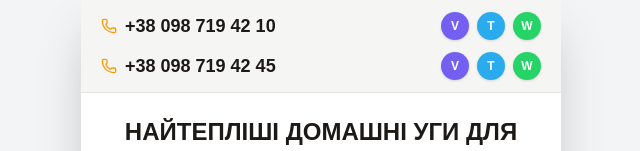
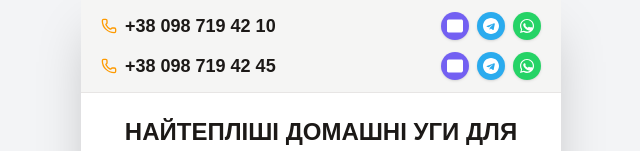
Before and after one commit to TrillionaireViier/home-slippers, a Next.js app: page / in a window 1280 px wide. Shown: the top 151 px of the page, without its empty margins (319-959 px from the left). Built offline with nearby package versions, Linux system fonts and the light colour scheme.

Commit message:
Update messenger icons to real SVGs in header and footer

```diff
--- a/src/app/page.tsx
+++ b/src/app/page.tsx
@@ -4,6 +4,24 @@ import Link from 'next/link'
 import { useState, useEffect } from 'react'
 import { createOrder } from './actions'
 import { ShoppingBag, Star, Check, Phone, Truck, ShieldCheck, ChevronLeft, ChevronRight } from 'lucide-react'
+
+const TelegramIcon = ({ className = "w-4 h-4" }) => (
+  <svg viewBox="0 0 24 24" fill="currentColor" className={className}>
+    <path d="M12 0C5.373 0 0 5.373 0 12s5.373 12 12 12 12-5.373 12-12S18.627 0 12 0zm5.894 8.221l-1.97 9.28c-.145.658-.537.818-1.084.508l-3-2.21-1.446 1.394c-.14.18-.357.223-.548.223l.188-2.85 5.18-4.686c.223-.195-.054-.298-.346-.11l-6.4 4.032-2.75-.86c-.596-.188-.61-.595.124-.88l10.74-4.14c.498-.184.935.116.782.88z"/>
+  </svg>
+)
+
+const WhatsAppIcon = ({ className = "w-4 h-4" }) => (
+  <svg viewBox="0 0 24 24" fill="currentColor" className={className}>
+    <path d="M16.6 14c-.2-.1-1.5-.7-1.7-.8-.2-.1-.4-.1-.6.2-.2.3-.7.8-.8 1-.2.2-.4.2-.6.1-.2-.1-1.1-.4-2-1.2-.7-.6-1.2-1.4-1.3-1.6-.1-.2 0-.3.1-.4.1-.1.2-.2.3-.3.1-.1.2-.2.2-.4 0-.1 0-.3-.1-.4-.1-.2-.6-1.5-.8-2.1-.2-.5-.4-.4-.6-.4h-.5c-.2 0-.5.1-.8.4-.3.3-1 1-1 2.4s1 2.8 1.2 3c.2.3 2.1 3.2 5.1 4.5 2.1.9 2.9 1 3.9.9.9-.1 2.7-1.1 3.1-2.2.4-1.1.4-2 .3-2.2-.2-.3-.5-.4-.7-.5zM12 20.3v.1c-1.6 0-3.1-.4-4.5-1.2l-.3-.2-3.3.9.9-3.2-.2-.3c-.9-1.4-1.3-3-1.3-4.7 0-4.8 3.9-8.7 8.7-8.7s8.7 3.9 8.7 8.7-3.9 8.7-8.7 8.7zM12 1.6C6.2 1.6 1.5 6.3 1.5 12c0 1.9.5 3.7 1.5 5.2l-1.5 5.3 5.5-1.4c1.5.9 3.2 1.4 5 1.4 5.8 0 10.5-4.7 10.5-10.5S17.8 1.6 12 1.6z"/>
+  </svg>
+)
+
+const ViberIcon = ({ className = "w-4 h-4" }) => (
+  <svg viewBox="0 0 24 24" fill="currentColor" className={className}>
+    <path d="M21.571 2.43H2.43C1.09 2.43 0 3.52 0 4.859v14.282C0 20.48 1.09 21.571 2.43 21.571h19.142c1.34 0 2.43-1.09 2.43-2.43V4.859c0-1.34-1.09-2.43-2.43-2.43zM18.887 13.422c-.23-.23-.623-.393-.895-.494a32.062 32.062 0 0 0-2.315-.658 2.502 2.502 0 0 0-2.45.698l-.497.493a14.243 14.243 0 0 1-4.733-4.733l.493-.497a2.502 2.502 0 0 0 .698-2.45 32.06 32.06 0 0 0-.658-2.316c-.101-.272-.264-.665-.494-.895-.36-.36-.962-.387-1.503-.306-1.127.169-2.336 1.09-2.617 2.25-.138.56-.251 1.764.12 3.522 1.045 4.954 4.542 8.451 9.496 9.496 1.758.371 2.962.258 3.522.12 1.16-.281 2.081-1.49 2.25-2.617.081-.541.054-1.143-.306-1.503z"/>
+  </svg>
+)
 
 export default function Home() {
   const [loading, setLoading] = useState(false)
@@ -64,9 +82,9 @@ export default function Home() {
               +38 098 719 42 10
             </a>
             <div className="flex gap-2">
-              <a href="viber://chat?number=%2B380987194210" className="bg-[#7360f2] text-white w-7 h-7 rounded-full flex items-center justify-center font-bold text-xs shadow-sm" title="Viber">V</a>
-              <a href="tg://resolve?domain=380987194210" className="bg-[#2AABEE] text-white w-7 h-7 rounded-full flex items-center justify-center font-bold text-xs shadow-sm" title="Telegram">T</a>
-              <a href="https://wa.me/380987194210" className="bg-[#25D366] text-white w-7 h-7 rounded-full flex items-center justify-center font-bold text-xs shadow-sm" title="WhatsApp">W</a>
+              <a href="viber://chat?number=%2B380987194210" className="bg-[#7360f2] text-white w-7 h-7 rounded-full flex items-center justify-center shadow-sm" title="Viber"><ViberIcon className="w-4 h-4" /></a>
+              <a href="tg://resolve?domain=380987194210" className="bg-[#2AABEE] text-white w-7 h-7 rounded-full flex items-center justify-center shadow-sm" title="Telegram"><TelegramIcon className="w-4 h-4" /></a>
+              <a href="https://wa.me/380987194210" className="bg-[#25D366] text-white w-7 h-7 rounded-full flex items-center justify-center shadow-sm" title="WhatsApp"><WhatsAppIcon className="w-4 h-4" /></a>
             </div>
           </div>
           <div className="flex items-center justify-between">
@@ -75,9 +93,9 @@ export default function Home() {
               +38 098 719 42 45
             </a>
             <div className="flex gap-2">
-              <a href="viber://chat?number=%2B380987194245" className="bg-[#7360f2] text-white w-7 h-7 rounded-full flex items-center justify-center font-bold text-xs shadow-sm" title="Viber">V</a>
-              <a href="tg://resolve?domain=380987194245" className="bg-[#2AABEE] text-white w-7 h-7 rounded-full flex items-center justify-center font-bold text-xs shadow-sm" title="Telegram">T</a>
-              <a href="https://wa.me/380987194245" className="bg-[#25D366] text-white w-7 h-7 rounded-full flex items-center justify-center font-bold text-xs shadow-sm" title="WhatsApp">W</a>
+              <a href="viber://chat?number=%2B380987194245" className="bg-[#7360f2] text-white w-7 h-7 rounded-full flex items-center justify-center shadow-sm" title="Viber"><ViberIcon className="w-4 h-4" /></a>
+              <a href="tg://resolve?domain=380987194245" className="bg-[#2AABEE] text-white w-7 h-7 rounded-full flex items-center justify-center shadow-sm" title="Telegram"><TelegramIcon className="w-4 h-4" /></a>
+              <a href="https://wa.me/380987194245" className="bg-[#25D366] text-white w-7 h-7 rounded-full flex items-center justify-center shadow-sm" title="WhatsApp"><WhatsAppIcon className="w-4 h-4" /></a>
             </div>
           </div>
         </div>
@@ -372,9 +390,33 @@ export default function Home() {
         </section>
 
         {/* FOOTER */}
-        <footer className="text-center py-6 text-stone-400 text-xs">
+        <footer className="text-center py-8 text-stone-400 text-sm bg-stone-900 border-t border-stone-800">
+          <div className="flex flex-col gap-4 px-5 mb-6 text-stone-300">
+            <div className="flex items-center justify-between">
+              <a href="tel:+380987194210" className="font-bold hover:text-white transition flex items-center gap-2">
+                <Phone className="w-4 h-4 text-amber-500" />
+                +38 098 719 42 10
+              </a>
+              <div className="flex gap-2">
+                <a href="viber://chat?number=%2B380987194210" className="bg-[#7360f2] text-white w-8 h-8 rounded-full flex items-center justify-center shadow-sm hover:scale-110 transition" title="Viber"><ViberIcon className="w-5 h-5" /></a>
+                <a href="tg://resolve?domain=380987194210" className="bg-[#2AABEE] text-white w-8 h-8 rounded-full flex items-center justify-center shadow-sm hover:scale-110 transition" title="Telegram"><TelegramIcon className="w-5 h-5" /></a>
+                <a href="https://wa.me/380987194210" className="bg-[#25D366] text-white w-8 h-8 rounded-full flex items-center justify-center shadow-sm hover:scale-110 transition" title="WhatsApp"><WhatsAppIcon className="w-5 h-5" /></a>
+              </div>
+            </div>
+            <div className="flex items-center justify-between">
+              <a href="tel:+380987194245" className="font-bold hover:text-white transition flex items-center gap-2">
+                <Phone className="w-4 h-4 text-amber-500" />
+                +38 098 719 42 45
+              </a>
+              <div className="flex gap-2">
+                <a href="viber://chat?number=%2B380987194245" className="bg-[#7360f2] text-white w-8 h-8 rounded-full flex items-center justify-center shadow-sm hover:scale-110 transition" title="Viber"><ViberIcon className="w-5 h-5" /></a>
+                <a href="tg://resolve?domain=380987194245" className="bg-[#2AABEE] text-white w-8 h-8 rounded-full flex items-center justify-center shadow-sm hover:scale-110 transition" title="Telegram"><TelegramIcon className="w-5 h-5" /></a>
+                <a href="https://wa.me/380987194245" className="bg-[#25D366] text-white w-8 h-8 rounded-full flex items-center justify-center shadow-sm hover:scale-110 transition" title="WhatsApp"><WhatsAppIcon className="w-5 h-5" /></a>
+              </div>
+            </div>
+          </div>
           <p>NOME Slippers © 2026</p>
-          <p className="mt-1"><Link href="/privacy" className="underline hover:text-stone-600 transition">Політика конфіденційності</Link></p>
+          <p className="mt-2"><Link href="/privacy" className="underline hover:text-white transition">Політика конфіденційності</Link></p>
         </footer>
       </div>
     </main>
```
